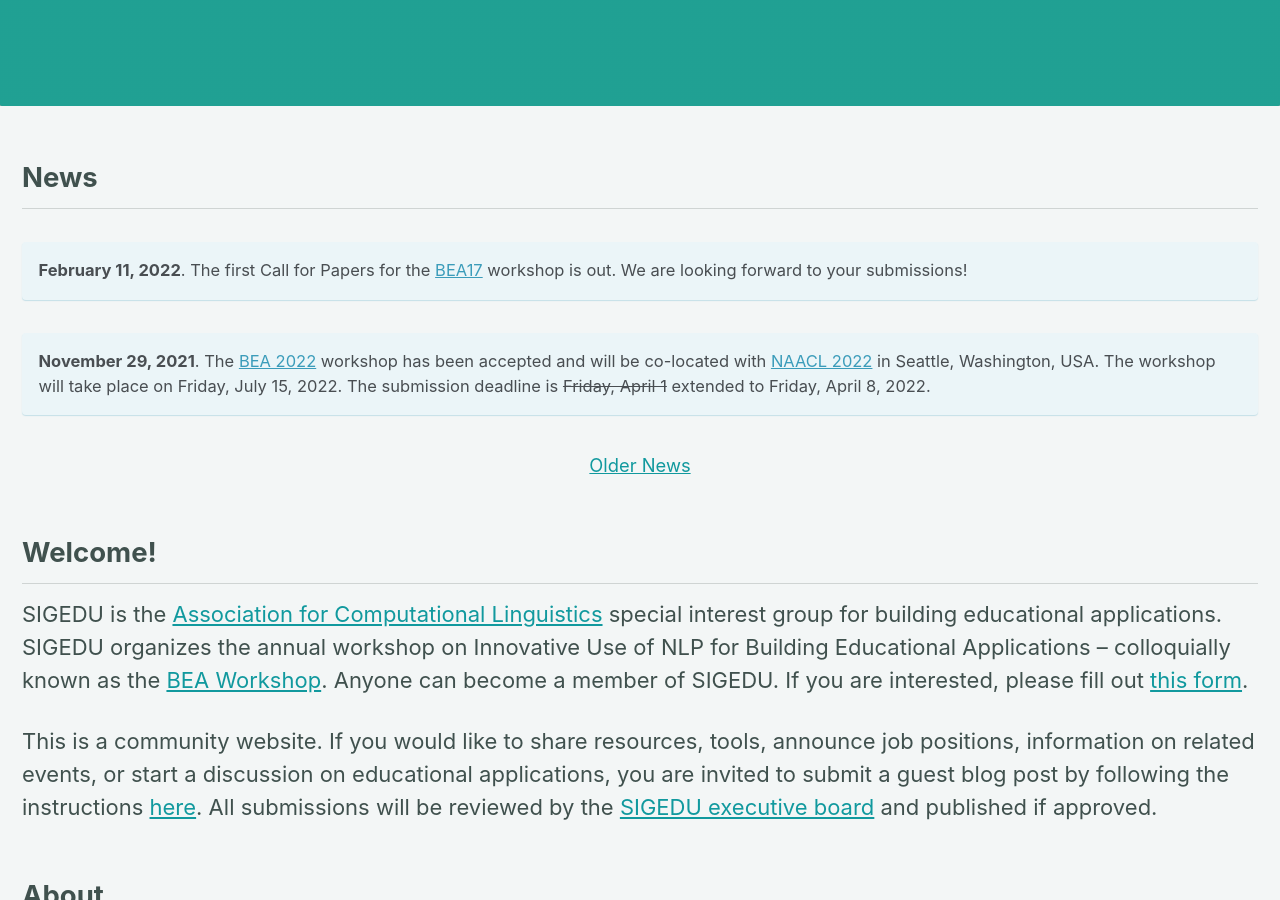
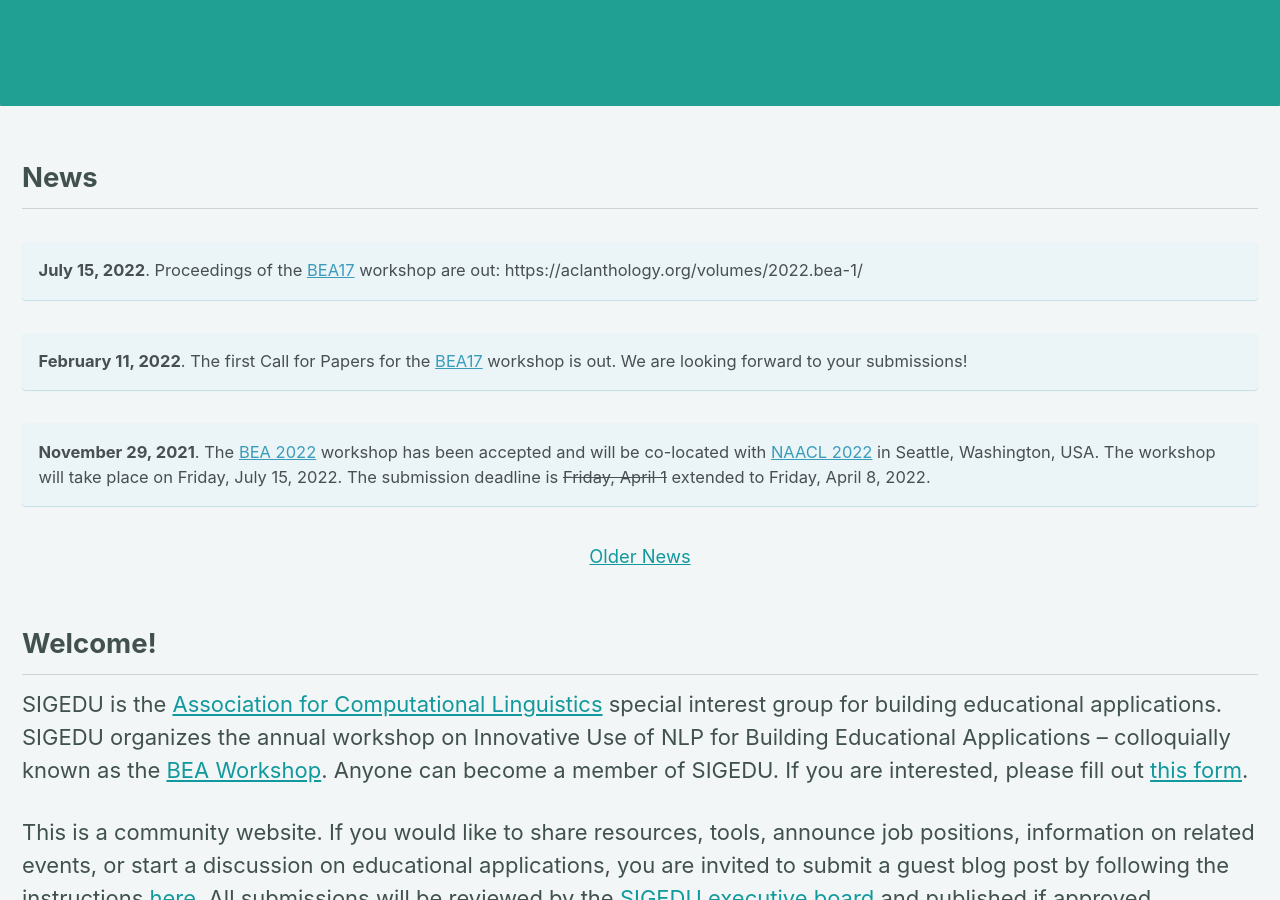
Before and after one commit to sigedu-org/website, a Jekyll site: the page built from _pages/home.md, in a window 1280 px wide and 900 px high, scrolled down 402 px. Built offline with Jekyll 4.4.1, drawn with Linux system fonts in a browser that asks for light colours; cached includes are drawn as plain includes; nearby versions of some CDN libraries.

Commit message:
Update home.md
Updates to the news

```diff
--- a/_pages/home.md
+++ b/_pages/home.md
@@ -9,6 +9,9 @@ excerpt: "Special Interest Group for Building Educational Applications<br/><br/>
 ---
 
 ## News
+
+**July 15, 2022**. Proceedings of the [BEA17](/bea/2022) workshop are out: https://aclanthology.org/volumes/2022.bea-1/
+{: .notice--info}
 
 **February 11, 2022**. The first Call for Papers for the [BEA17](/bea/2022) workshop is out. We are looking forward to your submissions!
 {: .notice--info}
```
